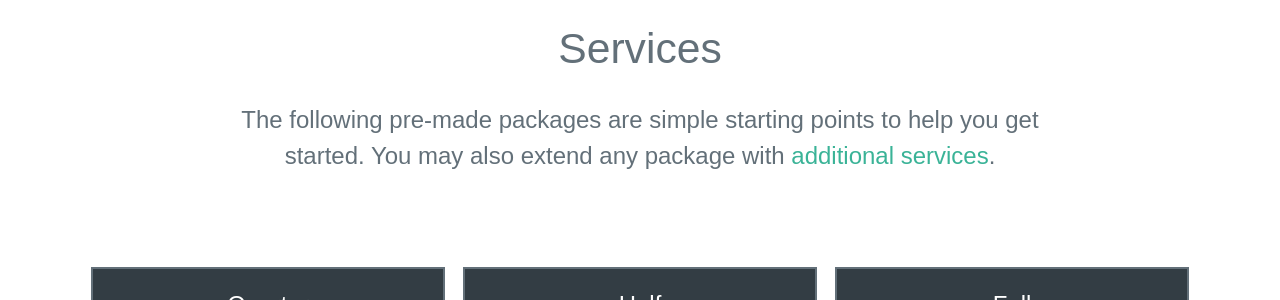
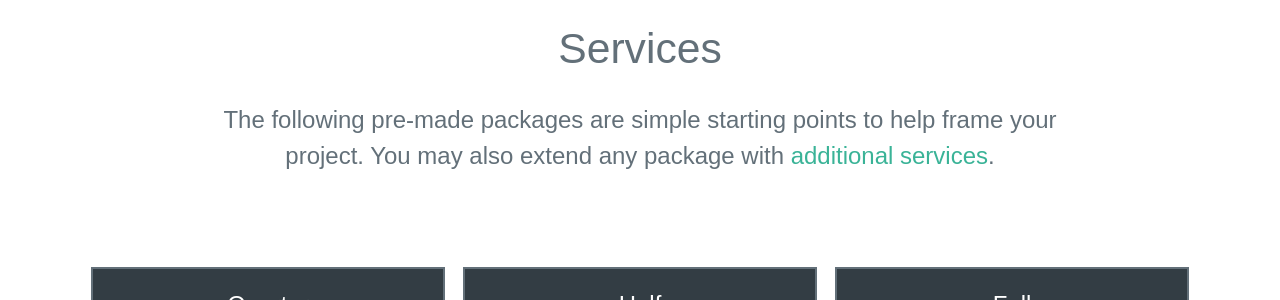
Before and after one commit to graymintmoon/graymintmoon.github.io, a Jekyll site: the page built from services.md, in a window 1280 px wide. Shown: the part 195-495 px from the top of the page. Built offline with Jekyll 4.4.1, drawn with Linux system fonts in a browser that asks for light colours; nearby versions of some CDN libraries; some web fonts are replaced.

Commit message:
copy fixes

```diff
--- a/services.md
+++ b/services.md
@@ -6,7 +6,7 @@ title: Services
 	<div class="container_lg">
 		<div class="text_center">
 			<h2 class="text_charcoal">Services</h2>
-			<h4>The following pre-made packages are simple starting points to help you get started. You may also extend any package with <a href="#add-ons">additional services</a>. </h4>
+			<h4>The following pre-made packages are simple starting points to help frame your project. You may also extend any package with <a href="#add-ons">additional services</a>. </h4>
 		</div>
 	</div>
 </div>
```
Also changed, not shown: about.md (+1 -1 lines).
